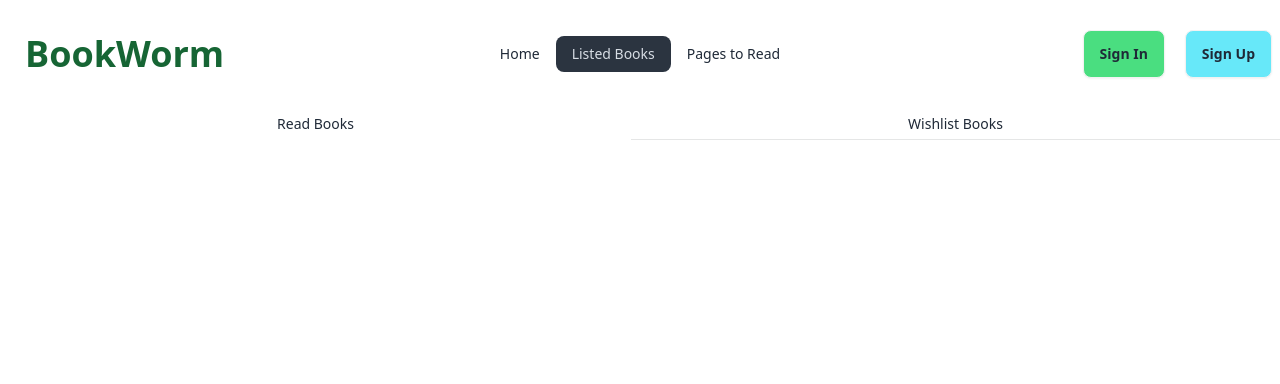
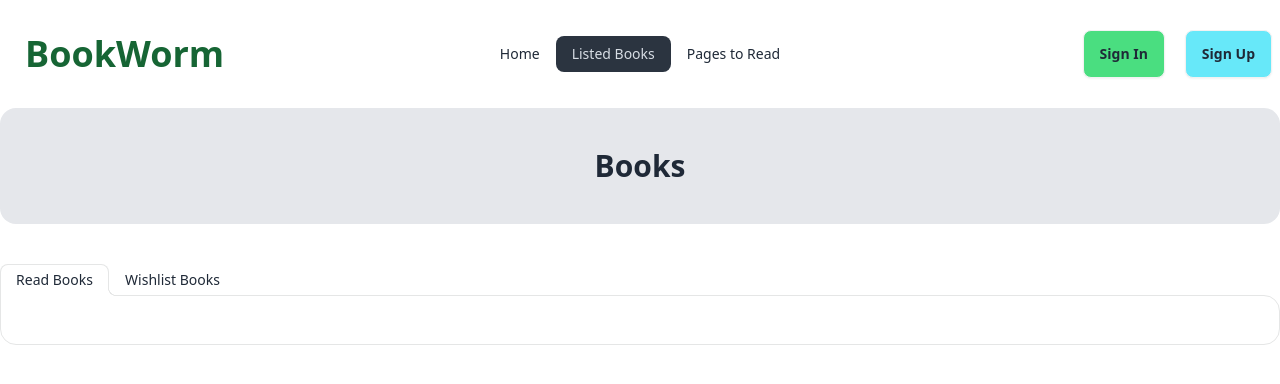
Before and after one commit to Mejbahul-Hasan/B9A8-book-vibe, a React (Vite) app: page /listedBooks in a window 1280 px wide. Shown: the top 384 px of the page. Built offline with nearby package versions, Linux system fonts and the light colour scheme.

Commit message:
Tab added in the listed books

```diff
--- a/package.json
+++ b/package.json
@@ -16,6 +16,7 @@
     "react-dom": "^18.2.0",
     "react-icons": "^5.0.1",
     "react-router-dom": "^6.22.3",
+    "react-toastify": "^10.0.5",
     "sort-by": "^1.2.0"
   },
   "devDependencies": {
--- a/src/Pages/ListedBooks/ListedBooks.jsx
+++ b/src/Pages/ListedBooks/ListedBooks.jsx
@@ -4,15 +4,22 @@ import ReadBook from "../../components/ReadBook/ReadBook";
 const ListedBooks = () => {
     const {localData} = useLocalStorage();
     return (
-        <div role="tablist" className="tabs tabs-lifted">
-            <input type="radio" name="my_tabs_2" role="tab" className="tab" aria-label="Read Books" />
+        <div>
+            <h3 className="text-center text-3xl font-bold bg-gray-200 py-10 rounded-2xl">Books</h3>
+
+            <div role="tablist" className="tabs tabs-lifted mt-10">
+            <input type="radio" name="my_tabs_2" role="tab" className="tab" aria-label="Read Books" checked/>
             <div role="tabpanel" className="tab-content bg-base-100 border-base-300 rounded-box p-6">
-                {localData.map(readBook=> <ReadBook key={readBook.id} readBook={readBook}/>)}
+            {localData.map(readBook=> <ReadBook key={readBook.id} readBook={readBook}/>)}
+            </div>
+
+            <input type="radio" name="my_tabs_2" role="tab" className="tab" aria-label="Wishlist Books" />
+            <div role="tabpanel" className="tab-content bg-base-100 border-base-300 rounded-box p-6">
+
             </div>
 
 
-            <input type="radio" name="my_tabs_2" role="tab" className="tab" aria-label="Wishlist Books" />
-            <div role="tabpanel" className="tab-content bg-base-100 border-base-300 rounded-box p-6">Tab content 3</div>
+        </div>
         </div>
     );
 };
--- a/src/components/Banner/Banner.jsx
+++ b/src/components/Banner/Banner.jsx
@@ -1,3 +1,4 @@
+import { Link } from "react-router-dom";
 
 const Banner = () => {
     return (
@@ -6,7 +7,7 @@ const Banner = () => {
                 <img src="https://i.ibb.co/xzdtnxS/The-Great-Gatsby-Cover-1925-Retouched.jpg" className="max-w-sm rounded-lg shadow-2xl" />
                 <div className="lg:mr-[300px] lg:my-40">
                     <h1 className="text-5xl font-bold">Books are the friends forever</h1>
-                    <button className="btn my-10 btn-primary">View The List</button>
+                    <Link to="/listedBooks"><button className="btn my-10 btn-primary">View The List</button></Link>
                 </div>
             </div>
         </div>
--- a/src/components/ReadBook/ReadBook.jsx
+++ b/src/components/ReadBook/ReadBook.jsx
@@ -1,11 +1,12 @@
 import { CiLocationOn } from "react-icons/ci";
 import { BsPeople } from "react-icons/bs";
 import { MdOutlineContactPage } from "react-icons/md";
+import { Link } from "react-router-dom";
 
 
 const ReadBook = ({ readBook }) => {
 
-    const { image, bookName, author, category, review, tags, totalPages, publisher, yearOfPublishing, rating } = readBook || {};
+    const { bookId ,image, bookName, author, category, tags, totalPages, publisher, yearOfPublishing, rating } = readBook || {};
 
     return (
 
@@ -26,11 +27,12 @@ const ReadBook = ({ readBook }) => {
                     <MdOutlineContactPage />
                     <p>Page: {totalPages}</p>
                 </ul>
-                <div>
+                <div className="flex border-t-2 py-5">
+                    <p>Category: {category}</p>
+                    <p>Rating: {rating}</p>
+                    <Link to={`/book-details/${bookId}`}><button class="btn btn-sm bg-green-300 rounded-3xl">View Details</button></Link>
 
                 </div>
-
-
             </div>
         </div>
     );
```
Also changed, not shown: 1 other file (tests, documents, lock files or other folders).
